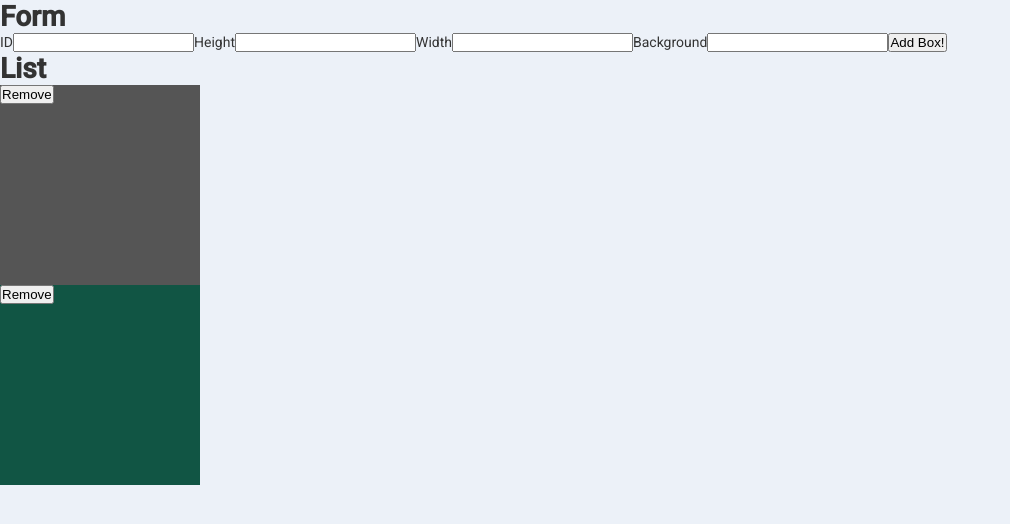
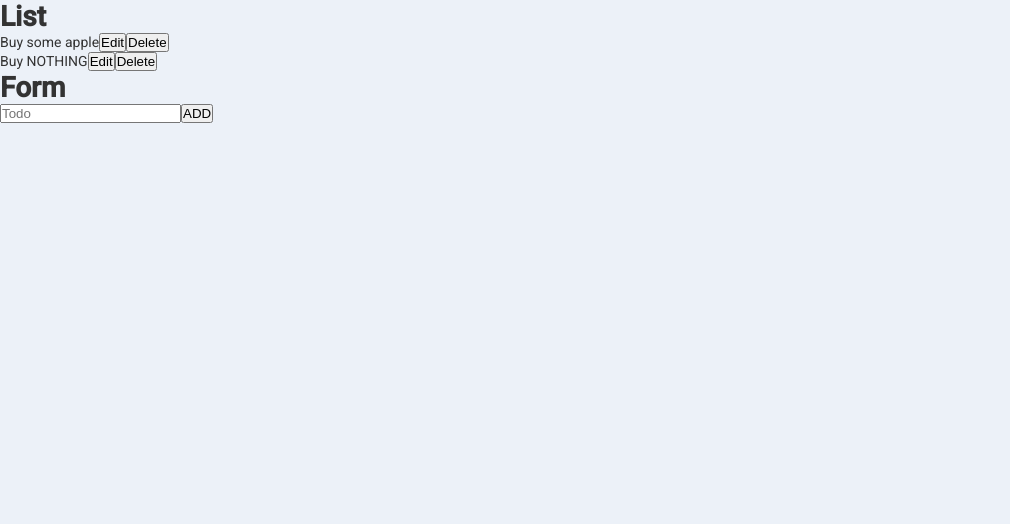
Before and after one commit to iagobontempo-study/Study-react-bootcamp, a React (Create React App) app: page / in a window 1280 px wide. Shown: the top 524 px of the page, without its empty margins (0-1010 px from the left). Built offline with nearby package versions, Linux system fonts and the light colour scheme.

Commit message:
Todo App

```diff
--- a/package.json
+++ b/package.json
@@ -7,7 +7,8 @@
     "react-dom": "^16.9.0",
     "react-icons": "^3.7.0",
     "react-scripts": "3.1.1",
-    "styled-components": "^4.3.2"
+    "styled-components": "^4.3.2",
+    "uuid": "^3.3.3"
   },
   "scripts": {
     "start": "react-scripts start",
--- a/src/App.js
+++ b/src/App.js
@@ -7,7 +7,8 @@ import GlobalStyle from './GlobalStyle'
 // import Lottery from './ex/5loterry/Lottery';
 // import CoinFlipper from './ex/6coinflipper/CoinFlipper';
 // import ColorBoxes from './ex/7colorboxes/ColorBoxes';
-import BoxMaker from './ex/8boxmaker/BoxMaker'
+// import BoxMaker from './ex/8boxmaker/BoxMaker'
+import TodoList from './ex/9todo/TodoList'
 
 
 function App() {
@@ -21,7 +22,8 @@ function App() {
       {/* <Lottery title="Test" maxBalls={3} maxNumbers={60} /> */}
       {/* <CoinFlipper /> */}
       {/* <ColorBoxes /> */}
-      <BoxMaker />
+      {/* <BoxMaker /> */}
+      <TodoList />
 
       <GlobalStyle />
     </div>
--- /dev/null
+++ b/src/ex/9todo/NewTodoForm.jsx
@@ -0,0 +1,34 @@
+import React, { Component } from 'react'
+import uuid from 'uuid/v4'
+
+export class NewTodoForm extends Component {
+    state = {
+        todo: ''
+    }
+
+    handleChange = (e) => {
+        this.setState({
+            [e.target.id]: e.target.value
+        })
+    }
+
+    handleSubmit = (e) => {
+        e.preventDefault()
+        this.props.addTodo({...this.state, id: uuid()})
+        this.setState({ todo: ''})
+    }
+
+    render() {
+        return (
+            <div>
+                <h1>Form</h1>
+                <form onSubmit={this.handleSubmit}>
+                    <input id="todo" type="text" placeholder="Todo" onChange={this.handleChange} value={this.state.todo} />
+                    <button>ADD</button>
+                </form>
+            </div>
+        )
+    }
+}
+
+export default NewTodoForm
--- /dev/null
+++ b/src/ex/9todo/Todo.jsx
@@ -0,0 +1,50 @@
+import React, { Component } from 'react'
+
+export class Todo extends Component {
+    state = {
+        isEditing: false,
+        todo: this.props.description
+    }
+
+    handleChange = (e) => {
+        this.setState({
+            [e.target.id]: e.target.value
+        })
+    }
+
+    handleUpdate = (e) => {
+        e.preventDefault()
+        this.props.updateTodo(this.props.id, this.state.todo)
+        this.setState({ isEditing: false })
+    }
+
+    toggleEdit = (e) => {
+        this.setState({ isEditing: true })
+    }
+
+    toggleCancel = (e) => {
+        this.setState({ isEditing: false })
+    }
+
+    render() {
+        return (
+            <div id={this.props.id}>
+                {this.state.isEditing ?
+                    <form>
+                        <input id="todo" value={this.state.todo} onChange={this.handleChange} type="text" />
+                        <button onClick={this.handleUpdate}>Save</button>
+                        <button onClick={this.toggleCancel}>Cancel</button>
+                    </form>
+                    :
+                    <div>
+                        {this.props.description}
+                        <button onClick={this.toggleEdit}>Edit</button>
+                        <button onClick={this.props.removeTodo}>Delete</button>
+                    </div>
+                }
+            </div>
+        )
+    }
+}
+
+export default Todo
--- /dev/null
+++ b/src/ex/9todo/TodoList.jsx
@@ -0,0 +1,59 @@
+import React, { Component } from 'react'
+import Todo from './Todo'
+import NewTodoForm from './NewTodoForm';
+
+export class TodoList extends Component {
+    state = {
+        list: [
+            { id: 1, todo: 'Buy some apple' },
+            { id: 2, todo: 'Buy NOTHING' },
+        ]
+    }
+
+    addTodo = (newTodo) => {
+        this.setState({
+            list: [...this.state.list, newTodo]
+        })
+    }
+
+    removeTodo = (id) => {
+        this.setState({
+            list: this.state.list.filter(todo => todo.id !== id)
+        })
+    }
+
+    updateTodo = (id, updatedTodo) => {
+        const updatedTodos = this.state.list.map(todo => {
+            if (todo.id === id){
+                return {...todo, todo: updatedTodo}
+            }
+            return todo
+        })
+        this.setState({ list: updatedTodos})
+    }
+
+    renderTodos = () => {
+        return (
+            <ul>
+                {this.state.list.map(todo => (
+                    <Todo key={todo.id} id={todo.id}
+                    description={todo.todo}
+                    removeTodo={() => this.removeTodo(todo.id)}
+                    updateTodo={this.updateTodo} />
+                ))}
+            </ul>
+        )
+    }
+
+    render() {
+        return (
+            <div>
+                <h1>List</h1>
+                {this.renderTodos()}
+                <NewTodoForm addTodo={this.addTodo}/>
+            </div>
+        )
+    }
+}
+
+export default TodoList
```
Also changed, not shown: 1 other file (tests, documents, lock files or other folders).
